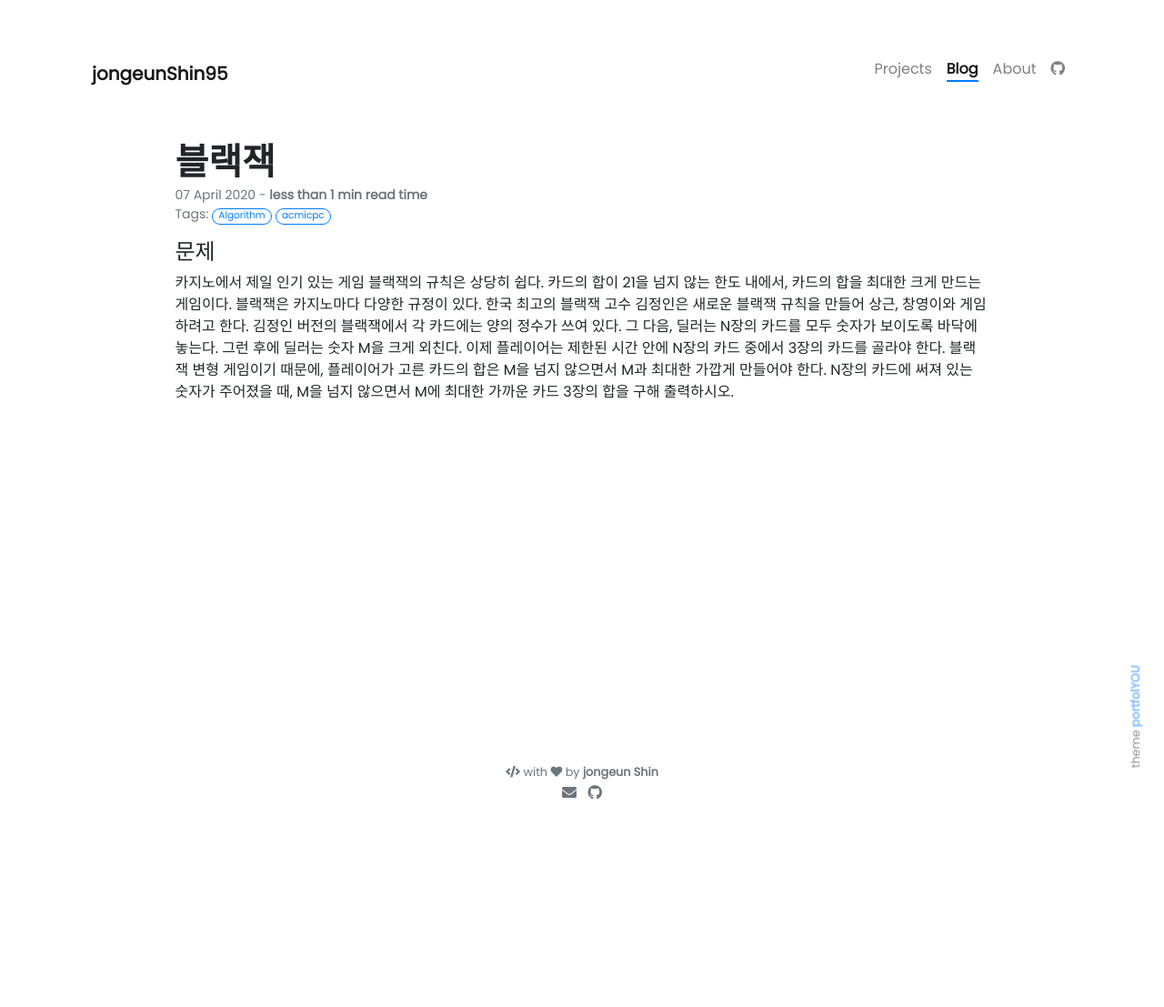
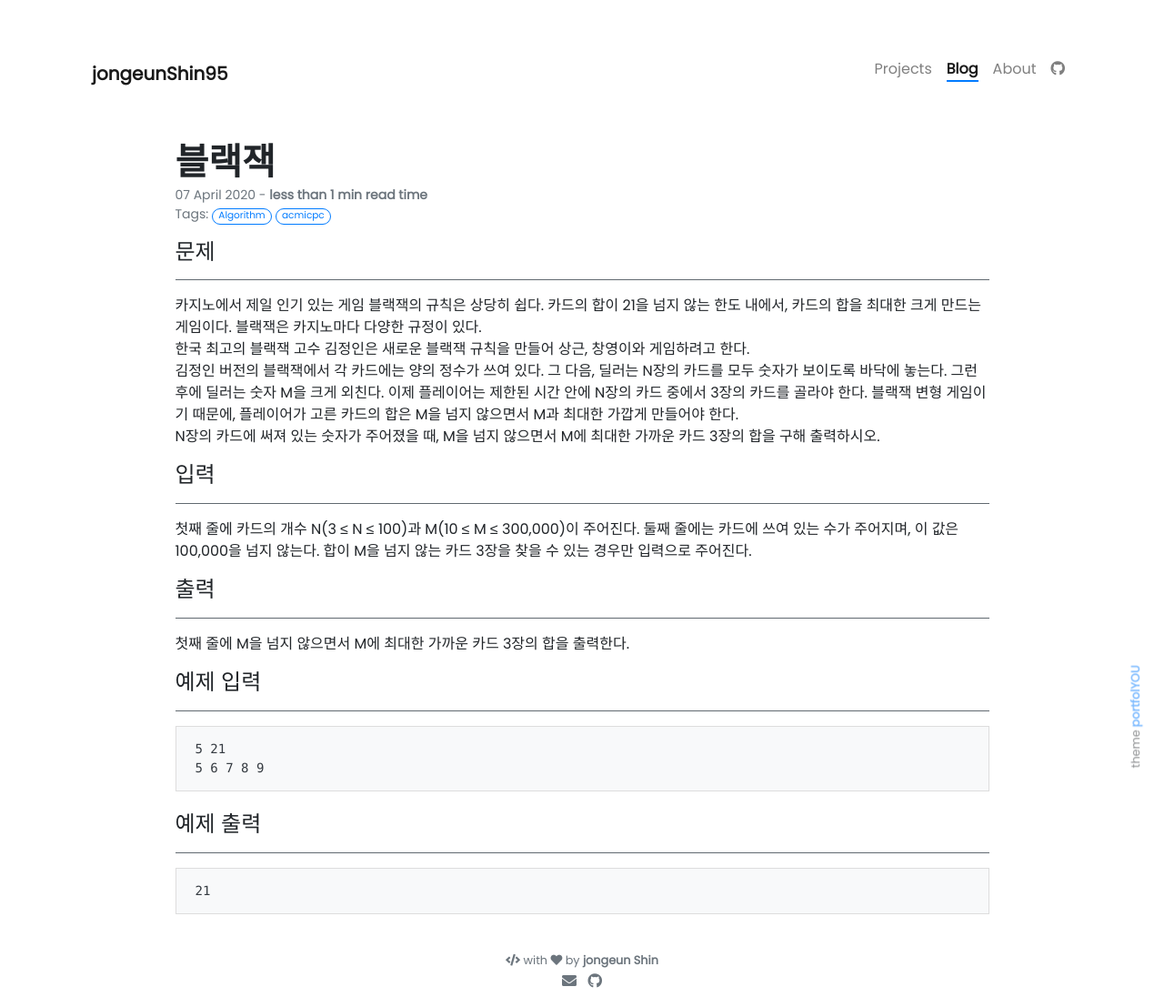
Before and after one commit to jongeunShin95/jongeunshin95.github.io, a Jekyll site: the page built from _posts/2020-04-07-acmicpc-2798.md, in a window 1280 px wide. Shown: the whole page at 91% size. Built offline with Jekyll 4.4.1, drawn with Linux system fonts in a browser that asks for light colours; nearby versions of some CDN libraries; our own code applies the rules of GitHub Pages for plain Markdown files; comment, search, counter and statistics services are not loaded; before the commit the page ends 900 px from its top, so only the background shows below that.

Commit message:
add acmicpc 2798

```diff
--- a/_posts/2020-04-07-acmicpc-2798.md
+++ b/_posts/2020-04-07-acmicpc-2798.md
@@ -9,8 +9,37 @@ comments: true
 
 
 #### 문제
-카지노에서 제일 인기 있는 게임 블랙잭의 규칙은 상당히 쉽다. 카드의 합이 21을 넘지 않는 한도 내에서, 카드의 합을 최대한 크게 만드는 게임이다. 블랙잭은 카지노마다 다양한 규정이 있다.
-한국 최고의 블랙잭 고수 김정인은 새로운 블랙잭 규칙을 만들어 상근, 창영이와 게임하려고 한다.
+
+---
+
+카지노에서 제일 인기 있는 게임 블랙잭의 규칙은 상당히 쉽다. 카드의 합이 21을 넘지 않는 한도 내에서, 카드의 합을 최대한 크게 만드는 게임이다. 블랙잭은 카지노마다 다양한 규정이 있다.<br>
+한국 최고의 블랙잭 고수 김정인은 새로운 블랙잭 규칙을 만들어 상근, 창영이와 게임하려고 한다.<br>
 김정인 버전의 블랙잭에서 각 카드에는 양의 정수가 쓰여 있다. 그 다음, 딜러는 N장의 카드를 모두 숫자가 보이도록 바닥에 놓는다. 그런 후에 딜러는 숫자 M을 크게 외친다.
-이제 플레이어는 제한된 시간 안에 N장의 카드 중에서 3장의 카드를 골라야 한다. 블랙잭 변형 게임이기 때문에, 플레이어가 고른 카드의 합은 M을 넘지 않으면서 M과 최대한 가깝게 만들어야 한다.
+이제 플레이어는 제한된 시간 안에 N장의 카드 중에서 3장의 카드를 골라야 한다. 블랙잭 변형 게임이기 때문에, 플레이어가 고른 카드의 합은 M을 넘지 않으면서 M과 최대한 가깝게 만들어야 한다.<br>
 N장의 카드에 써져 있는 숫자가 주어졌을 때, M을 넘지 않으면서 M에 최대한 가까운 카드 3장의 합을 구해 출력하시오.
+
+#### 입력
+
+---
+
+첫째 줄에 카드의 개수 N(3 ≤ N ≤ 100)과 M(10 ≤ M ≤ 300,000)이 주어진다. 둘째 줄에는 카드에 쓰여 있는 수가 주어지며, 이 값은 100,000을 넘지 않는다.
+합이 M을 넘지 않는 카드 3장을 찾을 수 있는 경우만 입력으로 주어진다.
+
+#### 출력
+
+---
+
+첫째 줄에 M을 넘지 않으면서 M에 최대한 가까운 카드 3장의 합을 출력한다.
+
+#### 예제 입력
+
+---
+
+    5 21
+    5 6 7 8 9
+
+#### 예제 출력
+
+---
+
+    21
```
